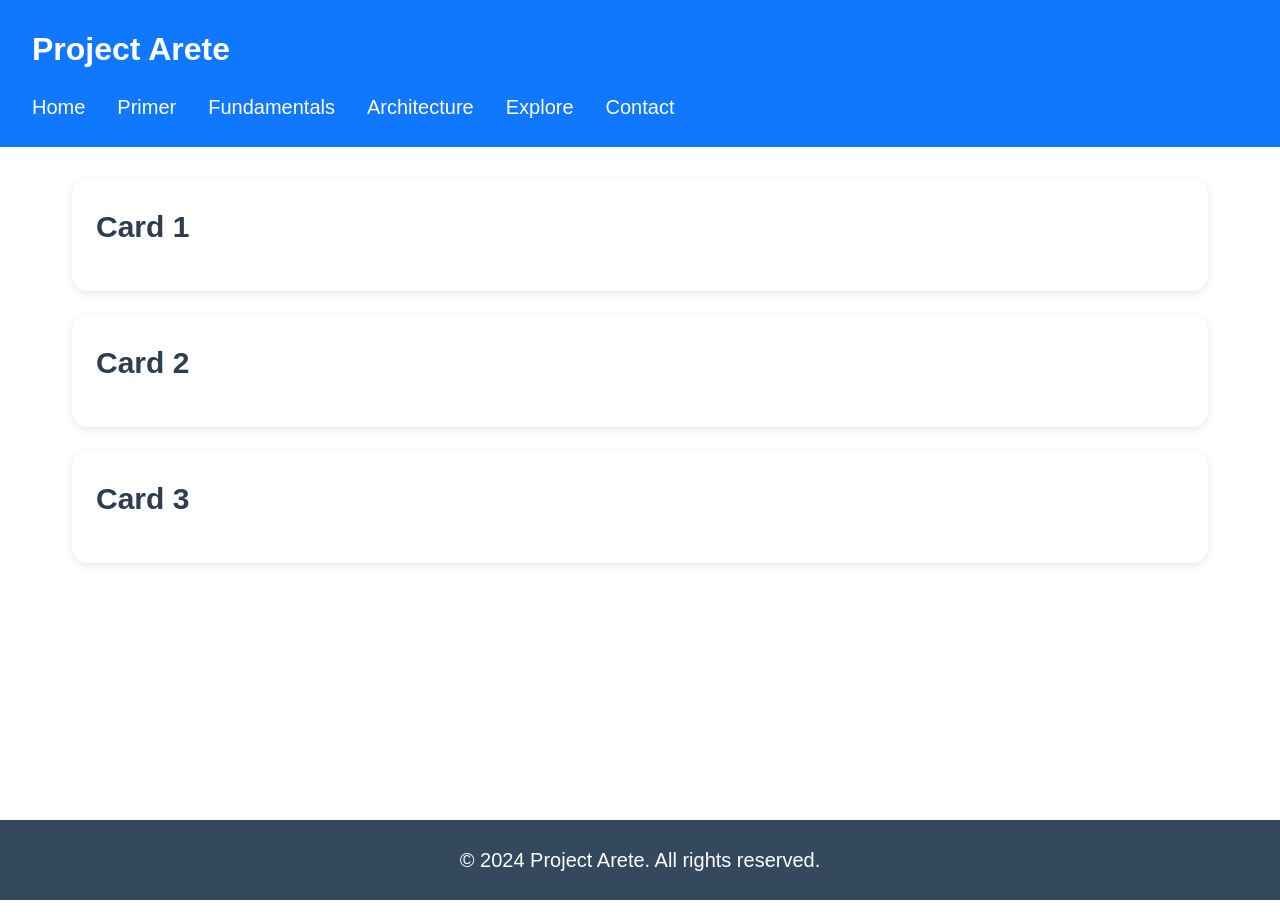
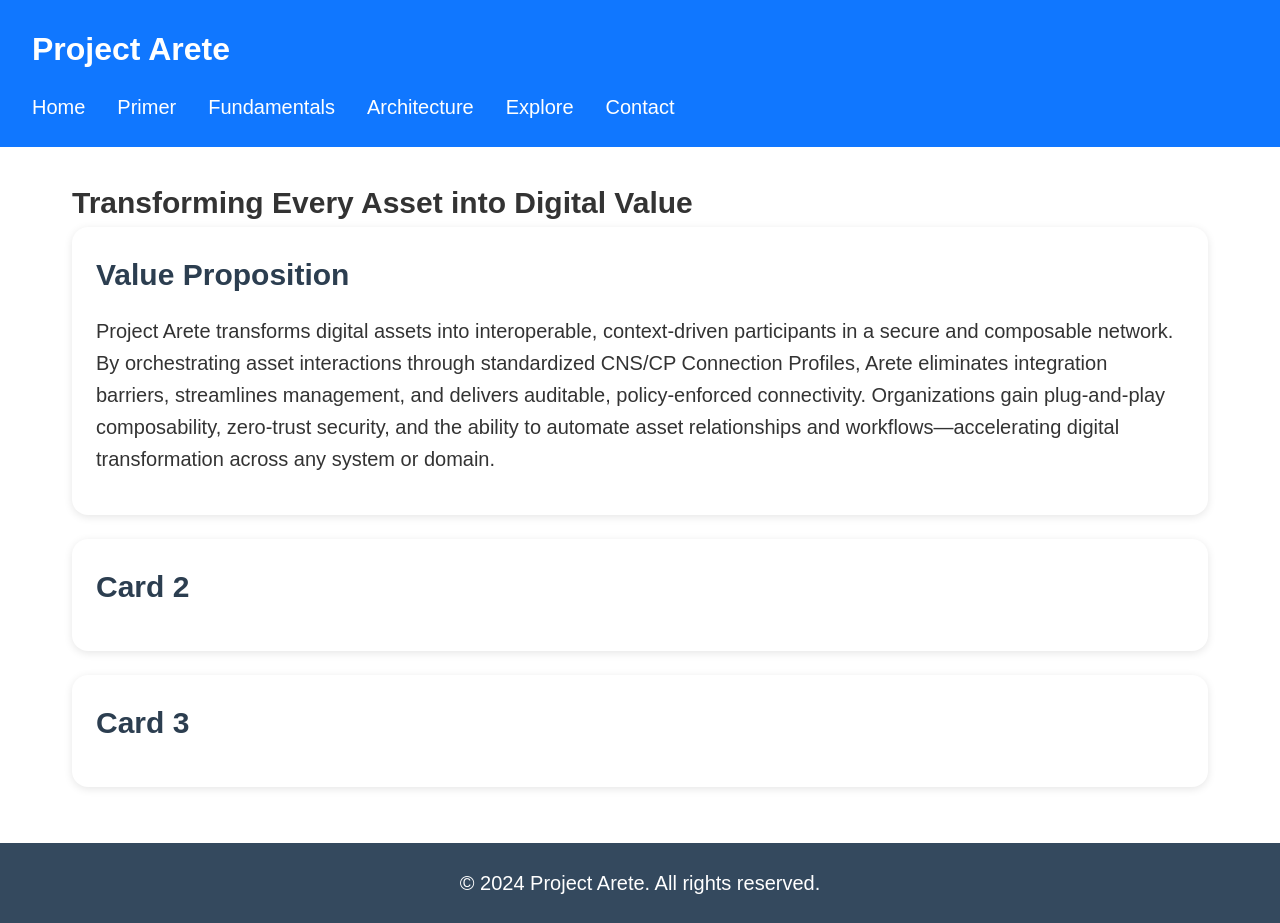
Before and after one commit to project-arete/website, a Jekyll site: the page about.html, which Jekyll copies as it is, in a window 1280 px wide. Built offline with Jekyll 4.4.1, drawn with Linux system fonts in a browser that asks for light colours; before the commit the page ends 900 px from its top, so only the background shows below that.

Commit message:
Update about.html

```diff
--- a/about.html
+++ b/about.html
@@ -28,8 +28,10 @@
 
     <main>
         <section class="cards">
+            <h1>Transforming Every Asset into Digital Value</h1>
             <div class="card">
-                <h2>Card 1</h2>
+                <h2>Value Proposition</h2>
+                <p>Project Arete transforms digital assets into interoperable, context-driven participants in a secure and composable network. By orchestrating asset interactions through standardized CNS/CP Connection Profiles, Arete eliminates integration barriers, streamlines management, and delivers auditable, policy-enforced connectivity. Organizations gain plug-and-play composability, zero-trust security, and the ability to automate asset relationships and workflows—accelerating digital transformation across any system or domain.</p>
             </div>
             <div class="card">
                 <h2>Card 2</h2>
```
